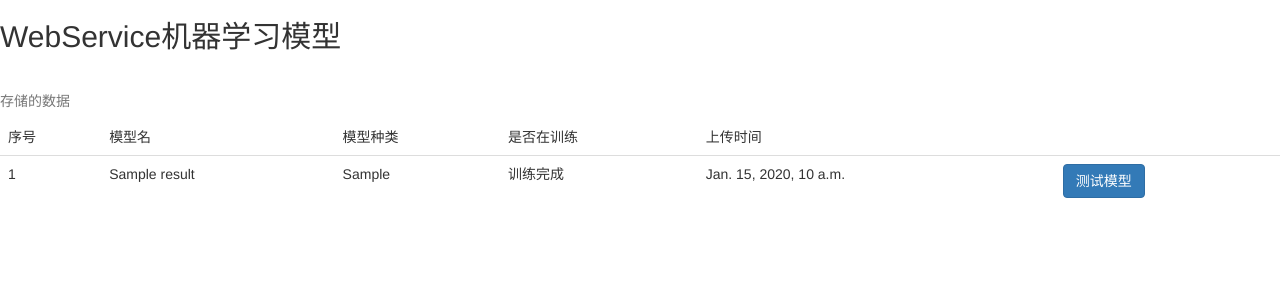
After one commit to LuoXiaoHeics/ML, a Django app: template server_MLs/MLWebService/templates/tasks.html in a window 1280 px wide. The commit adds this page. Shown: the top 300 px of the page. Run offline with Django 3.2, Linux system fonts and the light colour scheme; the template is opened without the code that fills it: most values are stand-ins (such as "Sample title", 1, 10 or a date in 2020); some libraries are stand-ins or nearby versions.

Commit message:
添加训练网页

```diff
--- a/server_MLs/MLWebService/learning.py
+++ b/server_MLs/MLWebService/learning.py
@@ -3,10 +3,8 @@ import time
 from .models import *
 
 class learnThread(threading.Thread):
-    def __init__(self,fileName,typeOfModel):
+    def __init__(self):
         threading.Thread.__init__(self)
-        self.fileName = fileName
-        self.typeOfModel = typeOfModel
 
     def run(self):
         print ("start...%s" %self.fileName)
--- a/server_MLs/MLWebService/templates/index.html
+++ b/server_MLs/MLWebService/templates/index.html
@@ -3,7 +3,8 @@
 <head>
 <meta charset="utf-8">
 <title>Machine Learning</title>
-<link rel="stylesheet" href="bootstrap.min.css">
+{% load staticfiles %}
+<link rel="stylesheet" href="{% static 'css/bootstrap.min.css' %}">
 </head>
 
 <body>
--- /dev/null
+++ b/server_MLs/MLWebService/templates/tasks.html
@@ -0,0 +1,48 @@
+<!doctype html>
+<html class="no-js" lang="en">
+<head>
+<meta charset="utf-8">
+<title>Machine Learning</title>
+{% load staticfiles %}
+<link rel="stylesheet" href="{% static 'css/bootstrap.min.css' %}">
+</head>
+<body>
+    <h2>WebService机器学习模型</h2>
+    <table class="table">
+        <caption>存储的数据</caption>
+        <thead>
+            <tr>
+                <td>序号</td>
+                <td>模型名</td>
+                <td>模型种类</td>
+                <td>是否在训练</td>
+                <td>上传时间</td>
+            </tr>
+        </thead>
+        <br>
+        <tbody>
+            {% for result in data %}
+                <tr>
+                    <td>{{ result.oid}}</td>
+                    <td>{{ result.trainingName }}</td>
+                    <td>{{ result.typeOfModel}}</td>
+                    {% if result.onTraining == -1  %}
+                    <td>未训练</td>
+                    {% elif result.onTraining == 0%}
+                    <td>正在训练</td>
+                    {% else%}
+                    <td>训练完成</td>
+                    {% endif%}
+                    <td>{{ result.uploadTime}}</td>
+                    {% if result.onTraining == -1  %}
+                    <td><button type="button" class="btn btn-primary" id ="bu_{{result.oid}}">开始训练</button></td>
+                    {% elif result.onTraining == 0%}
+                    <td>请等候</td>
+                    {% else%}
+                    <td><button type="button" class="btn btn-primary"id ="bu_{{result.oid}}"+result.oid>测试模型</button></td>
+                    {% endif%}
+                </tr>
+            {% endfor %}
+        </tbody>
+    </table>
+</body>
--- a/server_MLs/MLWebService/urls.py
+++ b/server_MLs/MLWebService/urls.py
@@ -5,4 +5,5 @@ from MLWebService import views
 urlpatterns = [
     url(r'^index', views.upload,name="upload"),
     url(r'^uploaded',views.uploaded,name="uploaded"),
+    url(r'^tasks',views.showTasks,name="tasks"),
 ]
--- a/server_MLs/server_MLs/settings.py
+++ b/server_MLs/server_MLs/settings.py
@@ -14,7 +14,6 @@ import os
 
 # Build paths inside the project like this: os.path.join(BASE_DIR, ...)
 BASE_DIR = os.path.dirname(os.path.dirname(os.path.abspath(__file__)))
-
 
 # Quick-start development settings - unsuitable for production
 # See https://docs.djangoproject.com/en/2.1/howto/deployment/checklist/
```
Also changed, not shown: server_MLs/MLWebService/ML.py (+16 -14 lines), server_MLs/MLWebService/models.py (+4 -3 lines), server_MLs/MLWebService/views.py (+11 -9 lines), server_MLs/MLWebService/data/无标题.jpg (added), server_MLs/MLWebService/migrations/0001_initial.py, server_MLs/MLWebService/migrations/0002_auto_20190410_2312.py (added), server_MLs/MLWebService/migrations/0003_auto_20190410_2316.py (added), server_MLs/MLWebService/migrations/0004_auto_20190410_2340.py (added), server_MLs/MLWebService/migrations/__init__.py (added), server_MLs/db.sqlite3, server_MLs/static/css/bootstrap.min.css (renamed from server_MLs/MLWebService/templates/bootstrap.min.css), 3 other files.
